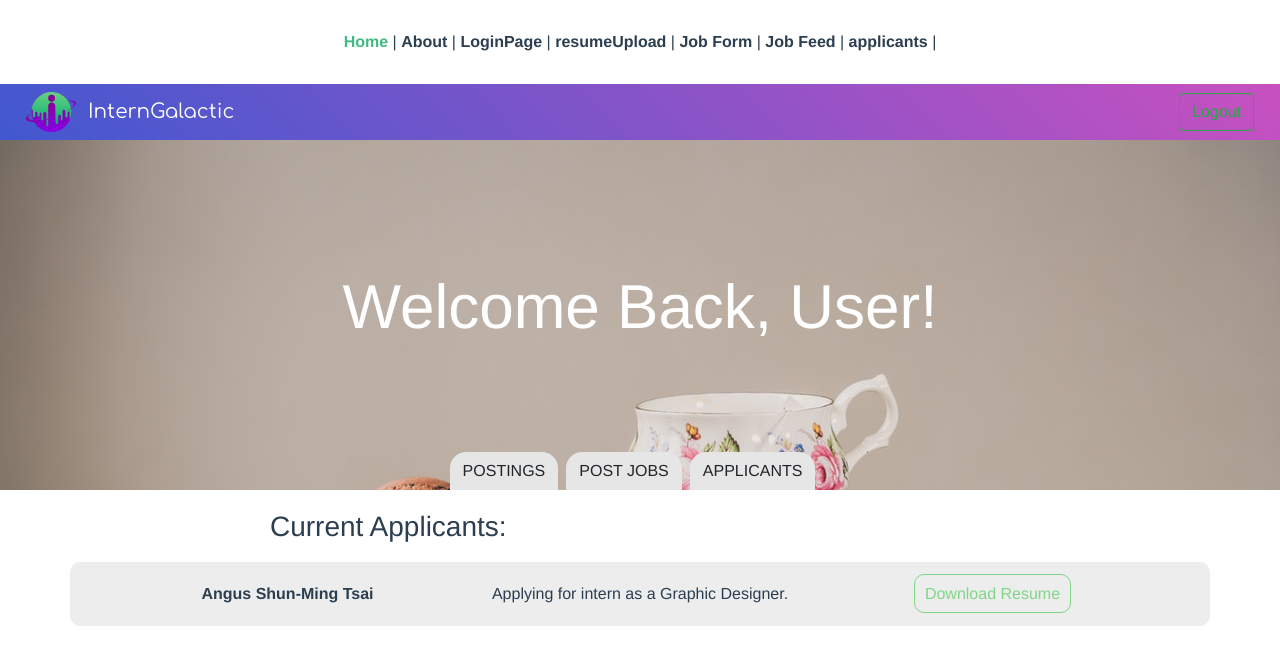
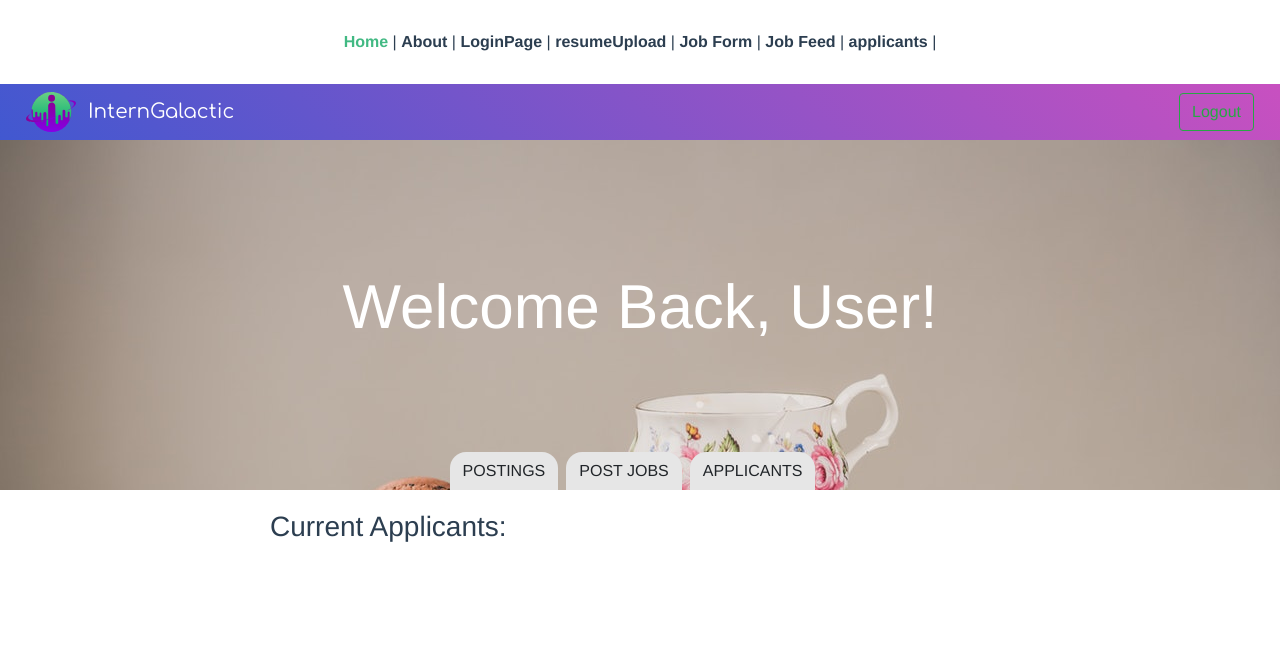
Before and after one commit to carmen-c/interngalactic, a Vue app in the folder myapp/: page / in a window 1280 px wide. Shown: the top 664 px of the page. Built offline with nearby package versions, Linux system fonts and the light colour scheme; some icons are missing.

Commit message:
Update Home.vue

```diff
--- a/myapp/src/views/Home.vue
+++ b/myapp/src/views/Home.vue
@@ -12,7 +12,10 @@
 					</div>
 				</div>
 <!--	INPUT APPLICANTS			-->
-				<applicants />
+<!--	<applicants />				-->
+
+<!--	INPUT ACTIVE JOB POSTINGS	-->
+
 
             </div>
         </div>
```
